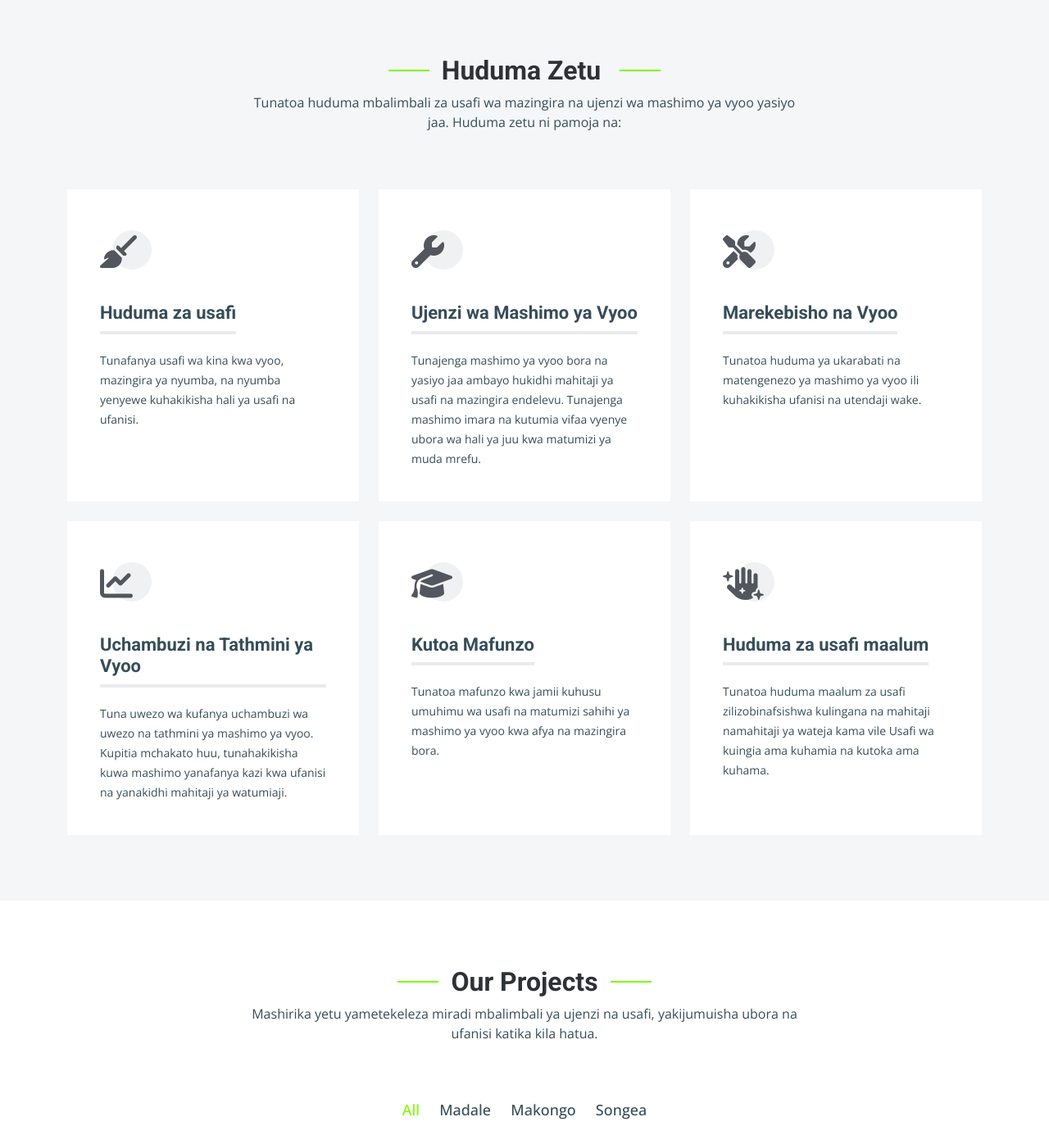
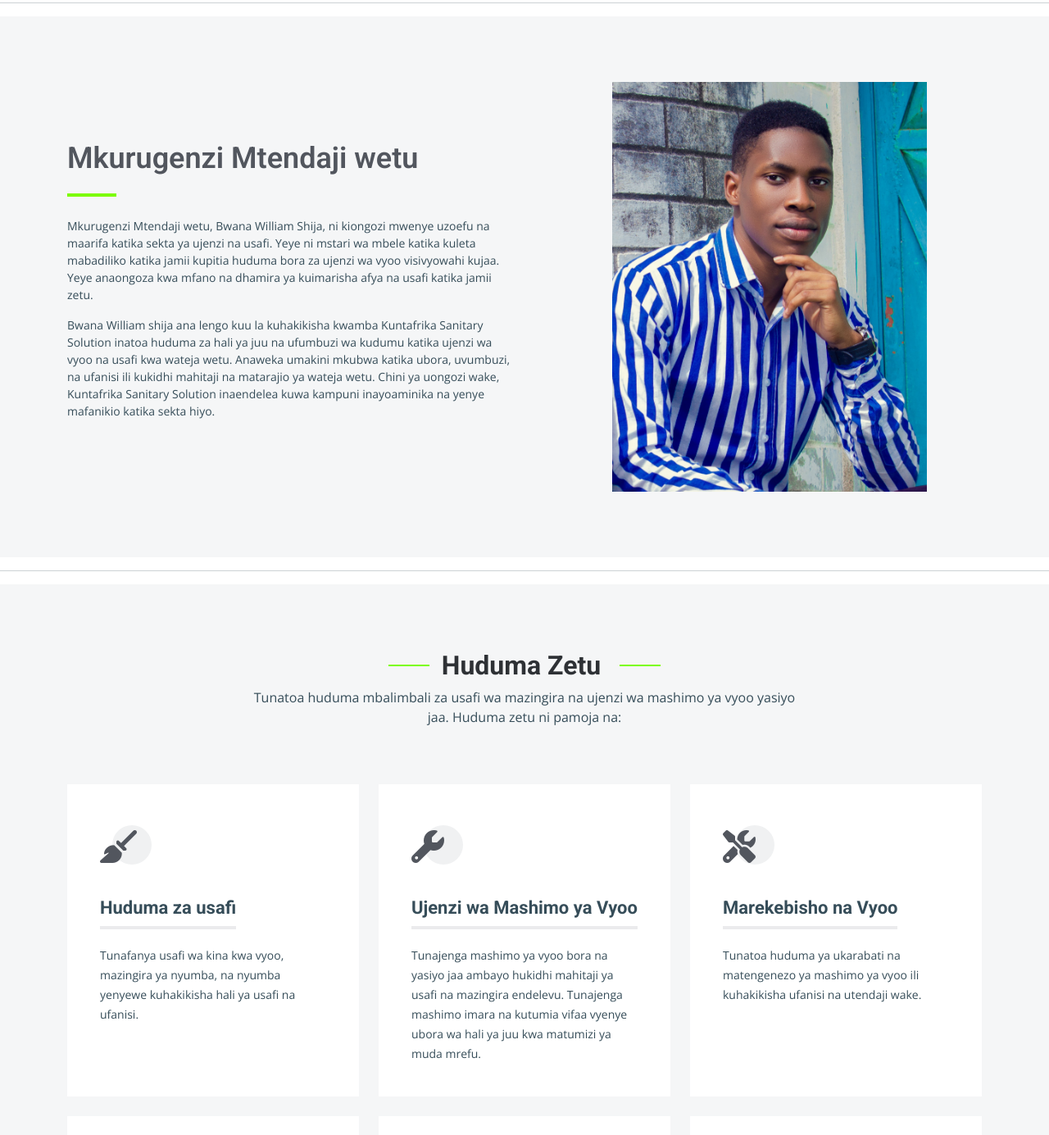
Before and after one commit to isaka-lumato/Kuntafrika, a plain HTML site: page index.html in a window 1280 px wide. Shown: the part 1473-2858 px from the top of the page at 82% size. Drawn offline with nearby package versions, Linux system fonts and the light colour scheme; grey boxes are pictures that could not be loaded.

Commit message:
Add CEO section

```diff
--- a/index.html
+++ b/index.html
@@ -88,6 +88,8 @@
       <div class="carousel-item active" style="background-image: url(/assets/img/tryit.jpg)">
       </div>
       <div class="carousel-item" style="background-image: url(assets/img/another.jpg)"></div>
+      <div class="carousel-item" style="background-image: url(assets/img/Another1.jpg)"></div>
+      <div class="carousel-item" style="background-image: url(assets/img/Img2-3.jpg)"></div>
 
       <a class="carousel-control-prev" href="#hero-carousel" role="button" data-bs-slide="prev">
         <span class="carousel-control-prev-icon bi bi-chevron-left" aria-hidden="true"></span>
@@ -130,6 +132,39 @@
 
       </div>
     </section><!-- End Get Started Section -->
+
+    <hr>
+
+    <!-- ======= Get Started Section ======= -->
+    <section class="get-started section-bg">
+      <div class="container">
+
+        <div class="row justify-content-between gy-4">
+
+          <div class="col-lg-6 d-flex align-items-center" data-aos="fade-up">
+            <div class="content">
+              <h3>Mkurugenzi Mtendaji wetu</h3>
+              <p> Mkurugenzi Mtendaji wetu, Bwana William Shija, ni kiongozi mwenye uzoefu na maarifa katika sekta ya
+                ujenzi na usafi. Yeye ni mstari wa mbele katika kuleta mabadiliko katika jamii kupitia huduma bora za
+                ujenzi wa vyoo visivyowahi kujaa. Yeye anaongoza kwa mfano na dhamira ya kuimarisha afya na usafi katika
+                jamii zetu.</p>
+                <p>Bwana William shija ana lengo kuu la kuhakikisha kwamba Kuntafrika Sanitary Solution inatoa huduma za hali
+                  ya juu na ufumbuzi wa kudumu katika ujenzi wa vyoo na usafi kwa wateja wetu. Anaweka umakini mkubwa
+                  katika ubora, uvumbuzi, na ufanisi ili kukidhi mahitaji na matarajio ya wateja wetu. Chini ya uongozi
+                  wake, Kuntafrika Sanitary Solution inaendelea kuwa kampuni inayoaminika na yenye mafanikio katika
+                  sekta hiyo.</p>
+            </div>
+          </div>
+
+          <div class="col-lg-5 ml-6" data-aos="fade">
+            <img src="assets/img/ceo.jpg" height="500px" alt="">
+          </div>
+
+        </div>
+
+      </div>
+    </section><!-- End Get Started Section -->
+    <hr>
 
     <!-- ======= Services Section ======= -->
     <section id="services" class="services section-bg">
@@ -245,9 +280,9 @@
 
           <ul class="portfolio-flters" data-aos="fade-up" data-aos-delay="100">
             <li data-filter="*" class="filter-active">All</li>
-            <li data-filter=".filter-remodeling">Madale</li>
-            <li data-filter=".filter-construction">Makongo</li>
-            <li data-filter=".filter-repairs">Songea</li>
+            <li data-filter=".filter-remodeling">Chanika</li>
+            <li data-filter=".filter-construction">Mwanza</li>
+            <li data-filter=".filter-repairs">Dodoma</li>
           </ul><!-- End Projects Filters -->
 
           <div class="row gy-4 portfolio-container" data-aos="fade-up" data-aos-delay="200">
@@ -256,9 +291,9 @@
               <div class="portfolio-content h-100">
                 <img src="assets/img/another.jpg" class="img-fluid" alt="">
                 <div class="portfolio-info">
-                  <h4>Madale</h4>
-                  <p>Madale Dar es salaam</p>
-                  <a href="assets/img/another.jpg" title="Madale" data-gallery="portfolio-gallery-remodeling"
+                  <h4>Chanika</h4>
+                  <p>Chanika Dar es salaam</p>
+                  <a href="assets/img/another.jpg" title="Chanika" data-gallery="portfolio-gallery-remodeling"
                     class="glightbox preview-link"><i class="bi bi-zoom-in"></i></a>
                   <i title="More Details" class="bi bi-link-45deg details-link"></i>
                 </div>
@@ -282,9 +317,9 @@
               <div class="portfolio-content h-100">
                 <img src="assets/img/bomba.jpeg" class="img-fluid" alt="">
                 <div class="portfolio-info">
-                  <h4>Songea</h4>
-                  <p>Songea Tanzania</p>
-                  <a href="assets/img/bomba.jpeg" title="Songea" data-gallery="portfolio-gallery-repairs"
+                  <h4>Dodoma</h4>
+                  <p>Dodoma Tanzania</p>
+                  <a href="assets/img/bomba.jpeg" title="Dodoma" data-gallery="portfolio-gallery-repairs"
                     class="glightbox preview-link"><i class="bi bi-zoom-in"></i></a>
                   <i title="More Details" class="bi bi-link-45deg details-link"></i>
                 </div>
```
Also changed, not shown: assets/img/Another1.jpg (added), assets/img/ceo.jpg (added), assets/img/sanitation1.jpg (added), 2 other files.
